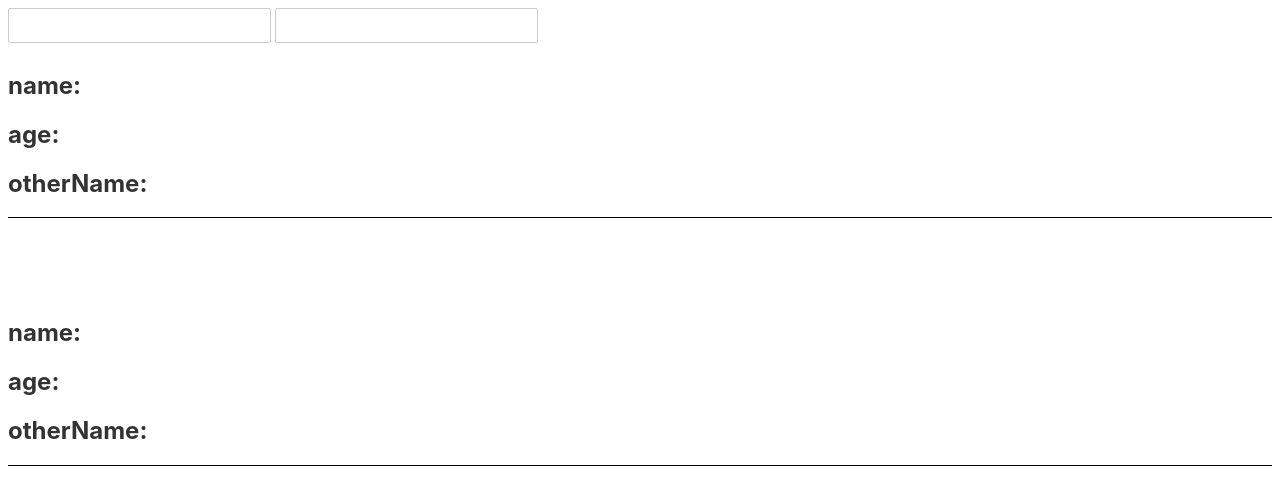
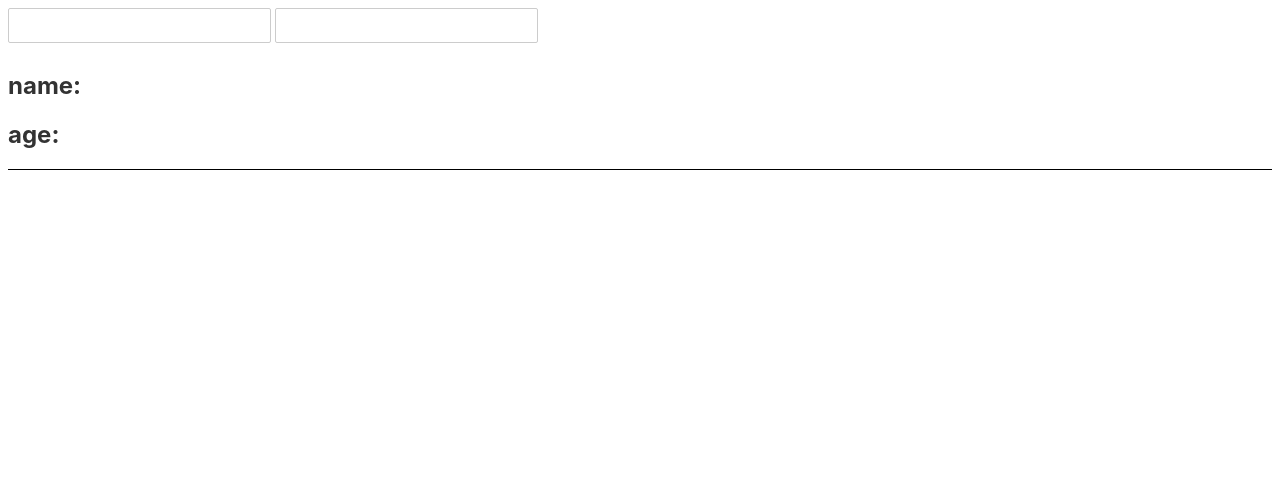
Before and after one commit to jhhj424/first-svelte-app, a Svelte app: page / in a window 1280 px wide. Shown: the top 478 px of the page. Built offline with nearby package versions, Linux system fonts and the light colour scheme.

Commit message:
feat: 자식 → 부모 props 전달

```diff
--- a/src/App.svelte
+++ b/src/App.svelte
@@ -3,12 +3,26 @@
 
 	let name = '';
 	let age = '';
+
+	const childProps = (e) => {
+		// 전달받은 데이터는 e.detail에 저장되어 있음
+		name = e.detail.name;
+		age = e.detail.age;
+	}
 </script>
 
 <main>
-	<input type="text" bind:value={name} /> <!-- 양방향 바인딩 -->
-	<input type="number" bind:value={age} /> <!-- 양방향 바인딩 -->
+	<Child on:childProps={childProps} /> <!-- on:자식의 dispatch 이름={처리할 부모의 메서드 이름}  -->
 
-	<Child name={name} age={age} otherName={name} /> <!-- child의 변수 명 = 부모의 변수 명 -->
-	<Child {name} {age} otherName={name}/> <!-- 변수 명이 동일한 경우 생략 가능 -->
+	<div class="box">
+		<h2>name: {name}</h2>
+		<h2>age: {age}</h2>
+	</div>
 </main>
+
+<style>
+    .box {
+        border-bottom: 1px solid black;
+        margin-bottom: 100px;
+    }
+</style>
--- a/src/Child.svelte
+++ b/src/Child.svelte
@@ -1,18 +1,22 @@
 <script>
-    export let name; // name으로 전달받은 props 저장
-    export let age; // age로 전달받은 props 저장
-    export let otherName; // otherName으로 전달받은 props 저장
+    import { createEventDispatcher } from 'svelte';
+
+    const dispatch = createEventDispatcher();
+
+    let name = '';
+    let age = '';
+
+    // 함수에서 사용되는 변수들(name, age)이 변경될 때마다 실행 (반응성)
+    $: (() => {
+        // childProps로 name과 age를 전달
+        dispatch('childProps', {
+            name, // 이름이 동일해서 name: name,을 name,으로 변경
+            age // 이름이 동일해서 age: age를 age로 변경
+        })
+    })();
 </script>
 
-<div class="box">
-    <h2>name: {name}</h2>
-    <h2>age: {age}</h2>
-    <h2>otherName: {otherName}</h2>
+<div>
+    <input type="text" bind:value={name} /> <!-- 양방향 바인딩 -->
+    <input type="number" bind:value={age} /> <!-- 양방향 바인딩 -->
 </div>
-
-<style>
-    .box {
-        border-bottom: 1px solid black;
-        margin-bottom: 100px;
-    }
-</style>
```
